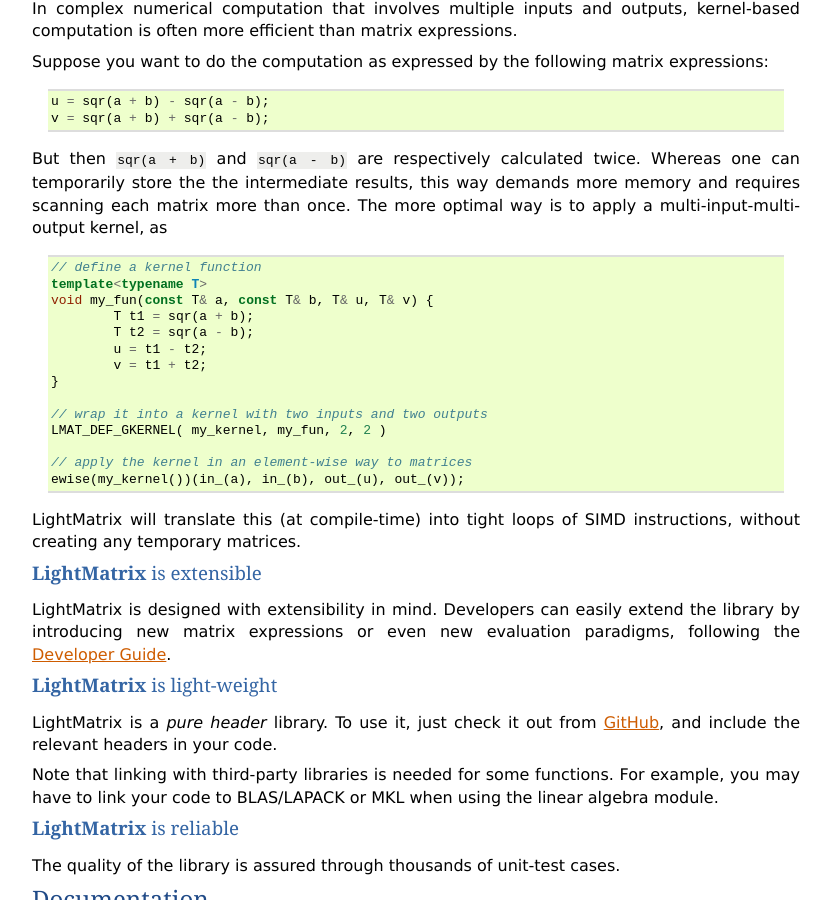
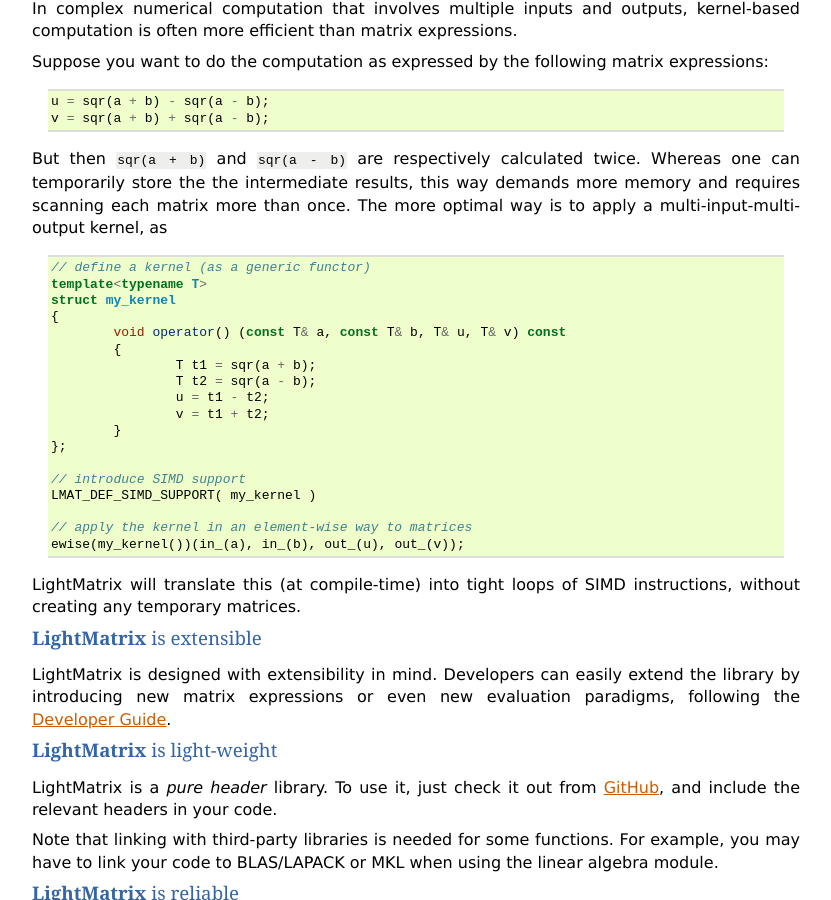
Before and after one commit to lindahua/light-matrix, a Sphinx documentation site: the page built from doc/index.rst, in a window 1280 px wide and 900 px high, scrolled down 3245 px. Shown: the whole window, without its empty margins (48-879 px from the left). Built offline with Sphinx 7.4.7, drawn with Linux system fonts in a browser that asks for light colours.

Commit message:
revised document to reflect the latest changes

```diff
--- a/doc/index.rst
+++ b/doc/index.rst
@@ -179,17 +179,21 @@
 
 	.. code-block:: c++
 
-		// define a kernel function
+		// define a kernel (as a generic functor)
 		template<typename T>
-		void my_fun(const T& a, const T& b, T& u, T& v) {
-			T t1 = sqr(a + b);
-			T t2 = sqr(a - b);
-			u = t1 - t2;
-			v = t1 + t2;
-		}
+		struct my_kernel
+		{
+			void operator() (const T& a, const T& b, T& u, T& v) const
+			{
+				T t1 = sqr(a + b);
+				T t2 = sqr(a - b);
+				u = t1 - t2;
+				v = t1 + t2;
+			}
+		};
 
-		// wrap it into a kernel with two inputs and two outputs
-		LMAT_DEF_GKERNEL( my_kernel, my_fun, 2, 2 )
+		// introduce SIMD support
+		LMAT_DEF_SIMD_SUPPORT( my_kernel )
 
 		// apply the kernel in an element-wise way to matrices
 		ewise(my_kernel())(in_(a), in_(b), out_(u), out_(v));
```
Also changed, not shown: README.md (+13 -9 lines).
